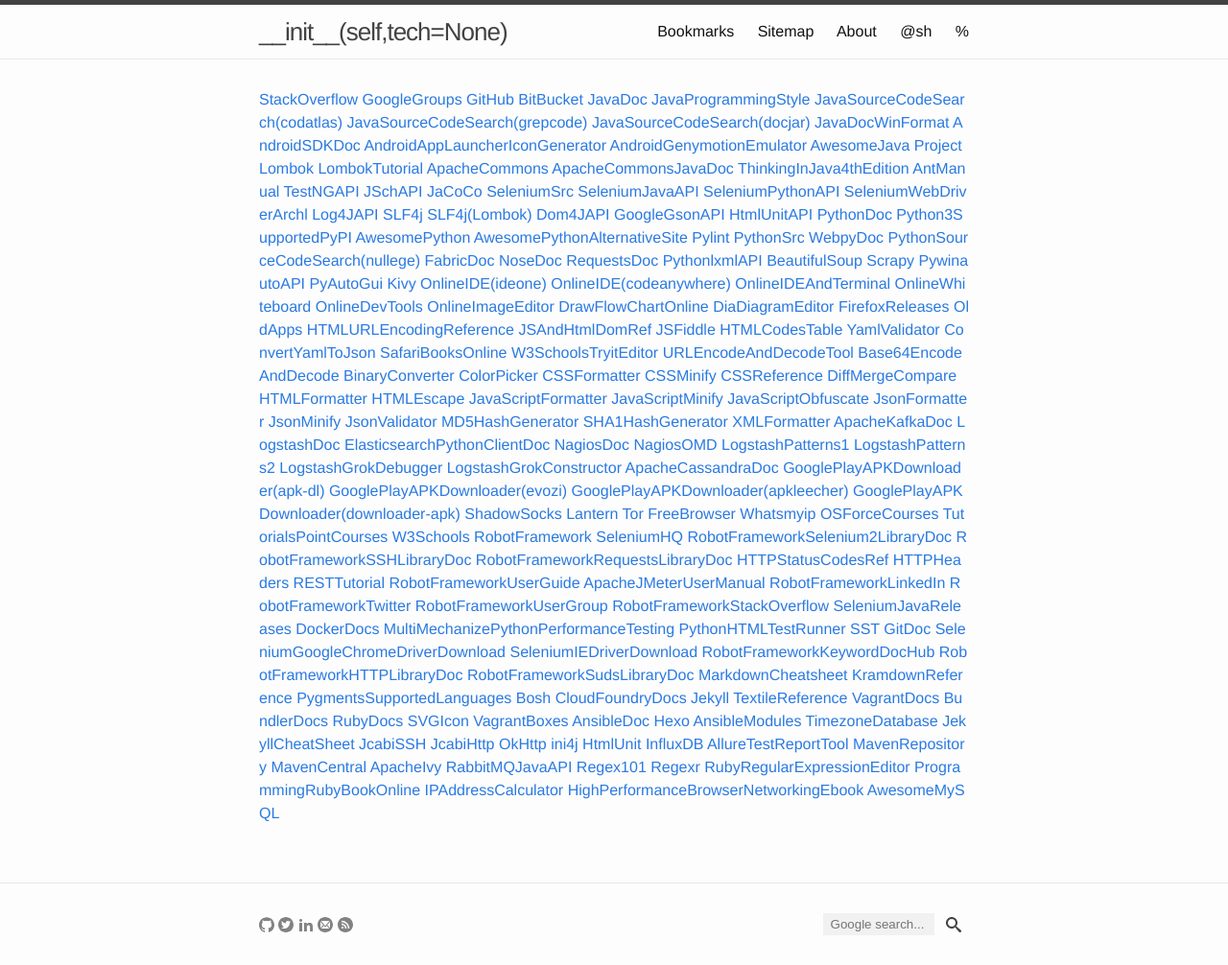
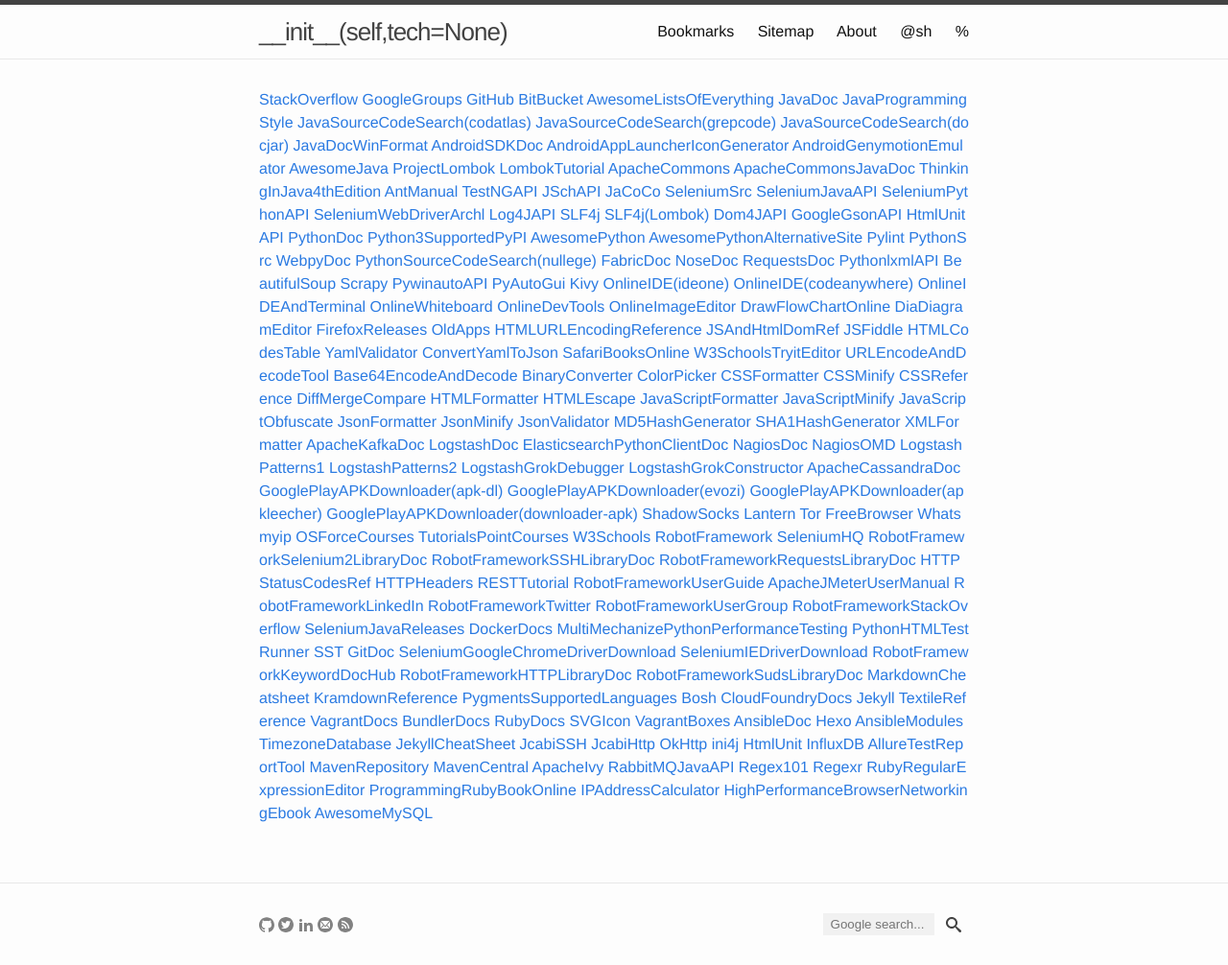
Before and after one commit to yuan-jiang/yuan-jiang.github.io, a Jekyll site: the page built from bookmarks.md, in a window 1280 px wide. Shown: the whole page at 96% size. Built offline with Jekyll 4.4.1, drawn with Linux system fonts in a browser that asks for light colours.

Commit message:
Update bookmarks.yml

```diff
--- a/_data/bookmarks.yml
+++ b/_data/bookmarks.yml
@@ -6,6 +6,8 @@
   link: https://github.com
 - description: BitBucket
   link: https://bitbucket.org
+- description: AwesomeListsOfEverything
+  link: https://github.com/sindresorhus/awesome
 - description: JavaDoc
   link: http://docs.oracle.com/javase/7/docs/api/
 - description: JavaProgrammingStyle
```
